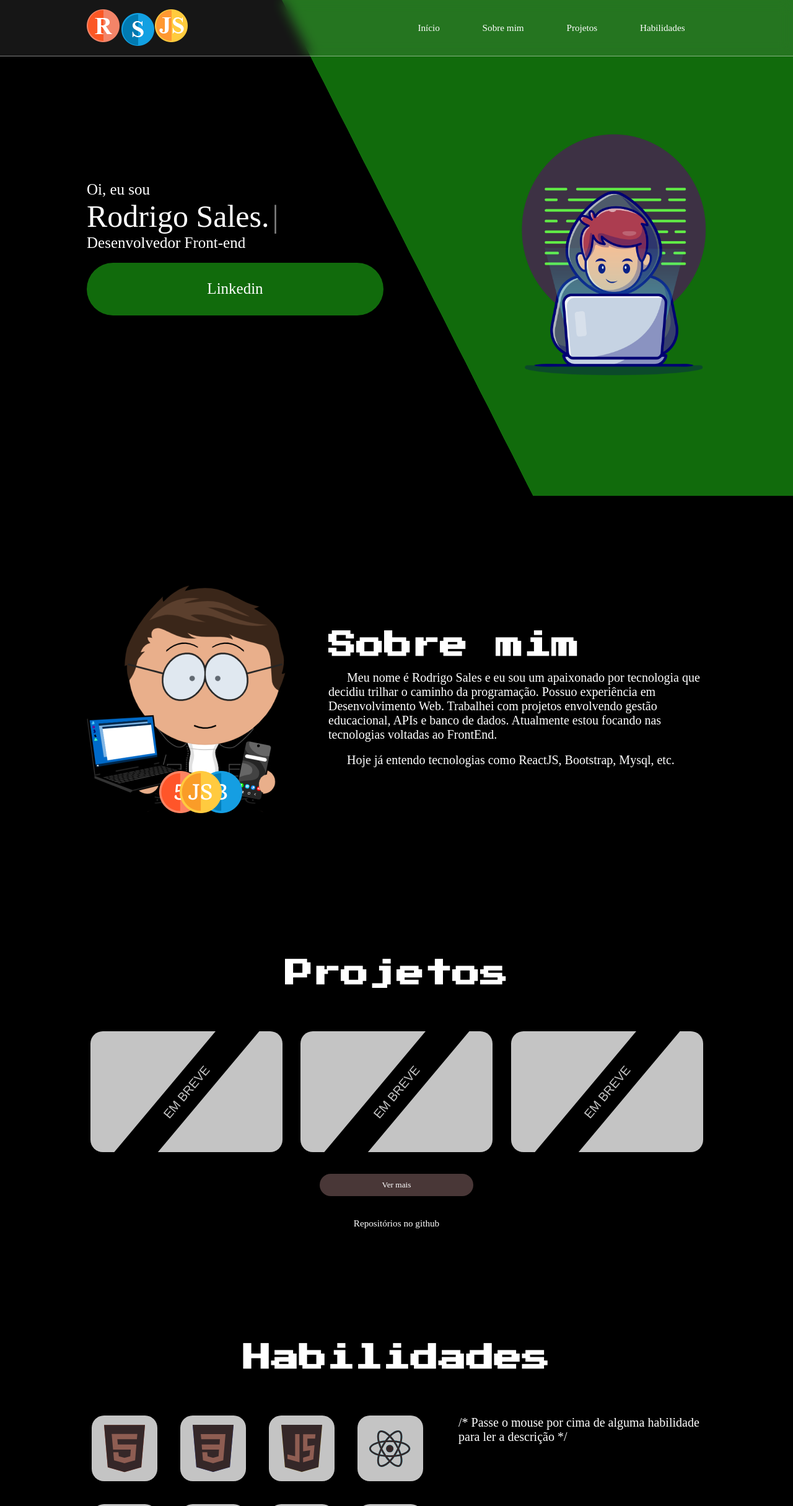
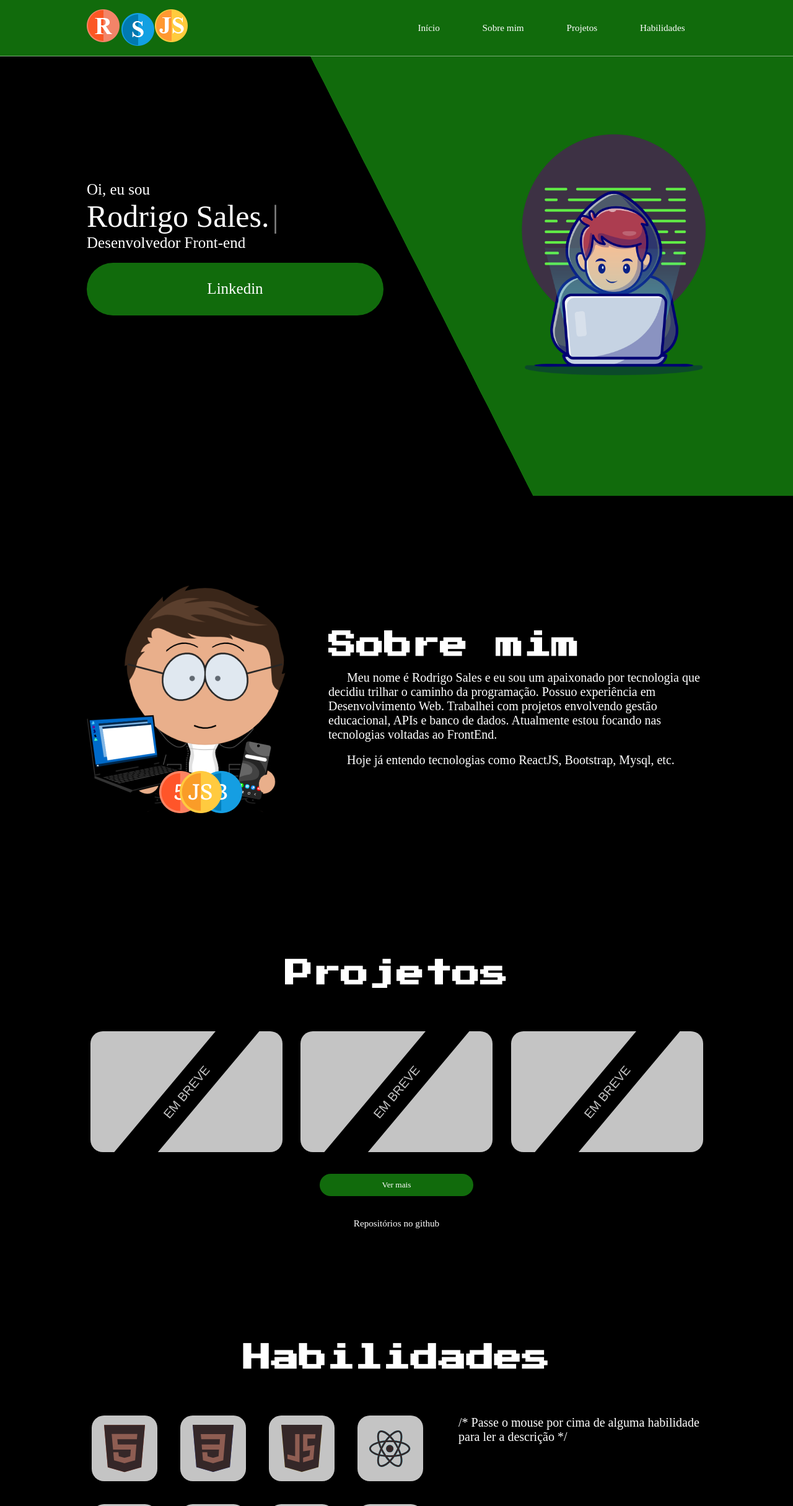
Before and after one commit to rosalesfit/meuportfolio, a plain HTML site: page index.html in a window 1280 px wide. Shown: the top 2430 px of the page at 62% size. Drawn offline with Linux system fonts and the light colour scheme; a web font is replaced by a local one.

Commit message:
alteracao cor

```diff
--- a/nav-inicio.css
+++ b/nav-inicio.css
@@ -34,7 +34,7 @@ img {
 
 .barra {
     width: 100%;
-    background: rgba(196, 196, 196, 0.11);
+    background: #116b0c;
     backdrop-filter: blur(10px);
     position: fixed;
     top: 0;
@@ -158,7 +158,7 @@ img {
 @media (max-width:1200px) {
 
     #inicio{
-        background: #352728;
+        background: linear-gradient(63.13deg, #000000 51.04%, #116b0c 51.05%);
         height: auto;
     }
 
--- a/projetos.css
+++ b/projetos.css
@@ -19,13 +19,13 @@ button {
     border-radius: 25px;
     cursor: pointer;
     color: white;
-    background-color: #493737;
+    background-color: #116b0c;
     border: none;
     transition: ease-in-out 0.3s;
 }
 
 button:hover {
-    background-color: #a16c60;
+    background-color: #2cce3f;
 }
 
 .github-link {
```
